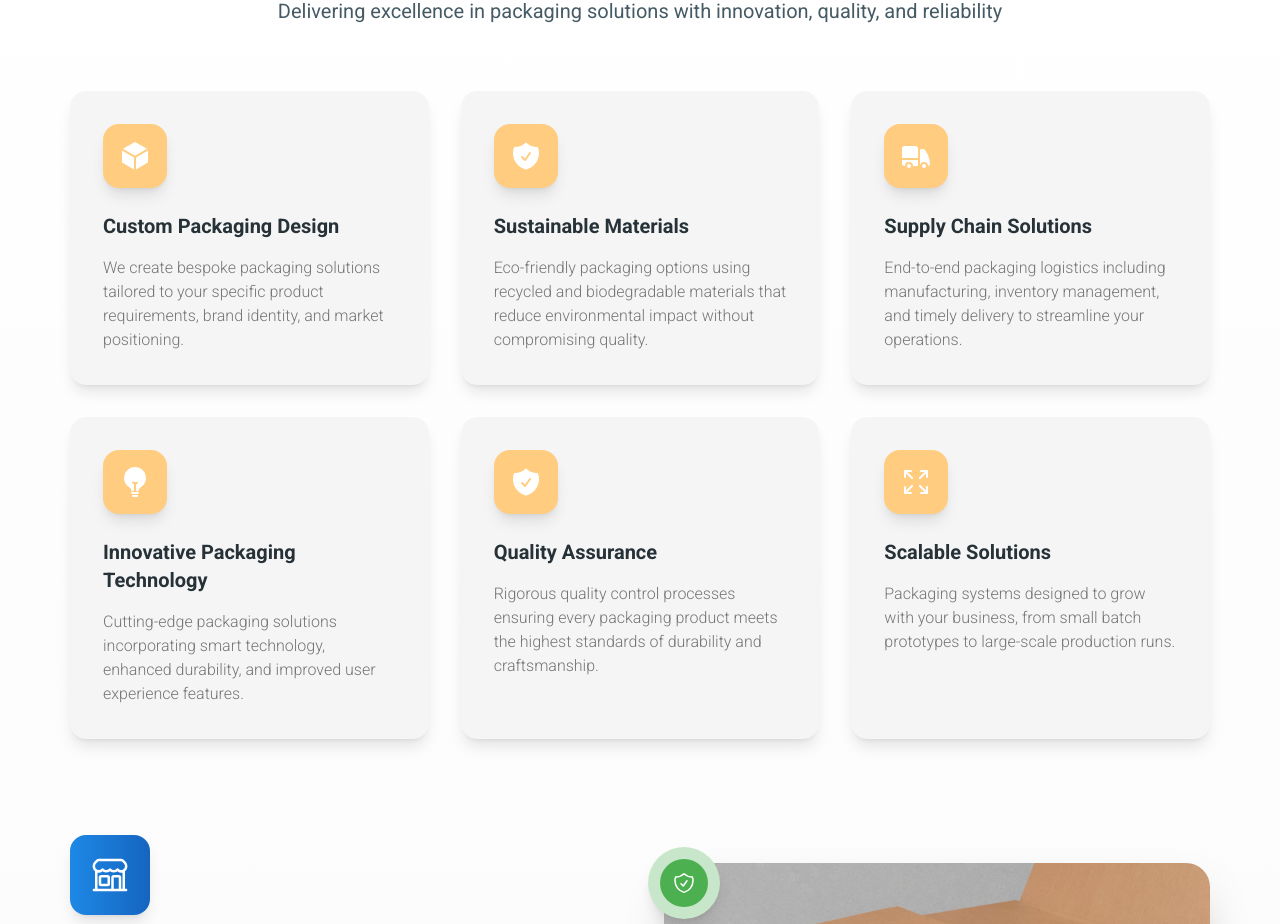
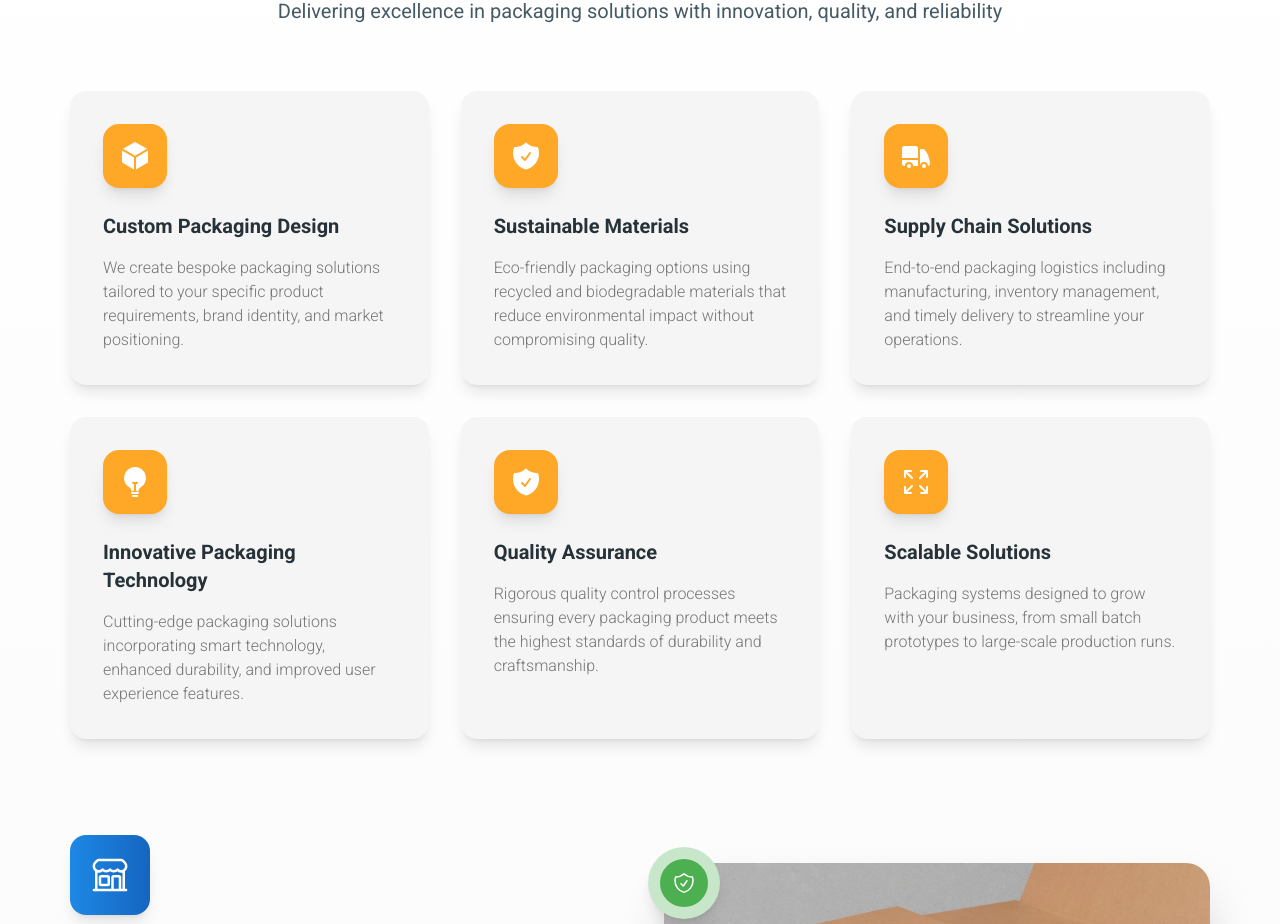
Before and after one commit to anumraza/KH-Shams-Entp, a React (Vite) app: page /#/home in a window 1280 px wide. Shown: the part 980-1904 px from the top of the page. Built offline with nearby package versions, Linux system fonts and the light colour scheme.

Commit message:
enhancement

```diff
--- a/src/pages/home.jsx
+++ b/src/pages/home.jsx
@@ -314,7 +314,7 @@ export function Home() {
 
                   {/* Icon Container with Shine Effect */}
                   <div className="relative mb-6">
-                    <div className={`w-16 h-16 bg-orange-200 ${color} rounded-2xl flex items-center justify-center mb-4 group-hover:scale-110 transition-transform duration-300 shadow-lg relative overflow-hidden`}>
+                    <div className={`w-16 h-16 bg-orange-400 ${color} rounded-2xl flex items-center justify-center mb-4 group-hover:scale-110 transition-transform duration-300 shadow-lg relative overflow-hidden`}>
                       {React.createElement(icon, {
                         className: "w-8 h-8 text-white relative z-10",
                       })}
```
